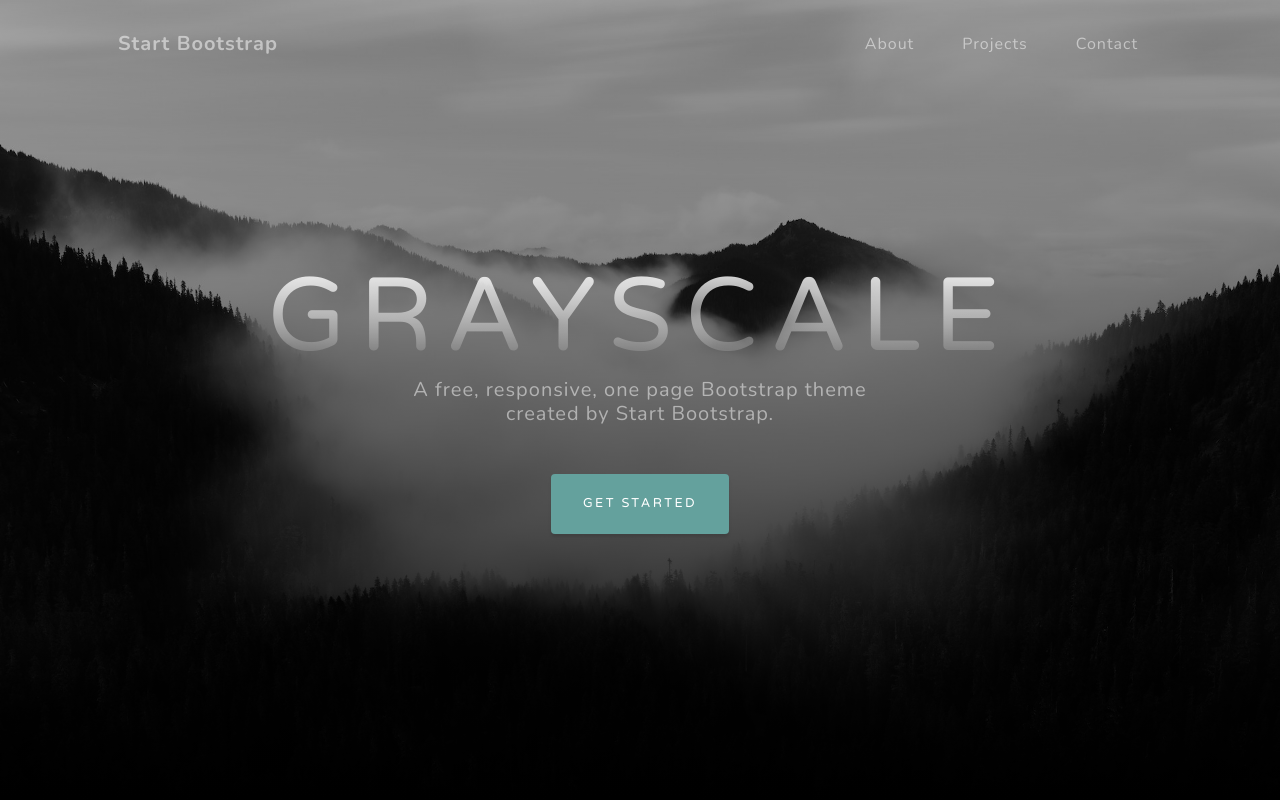
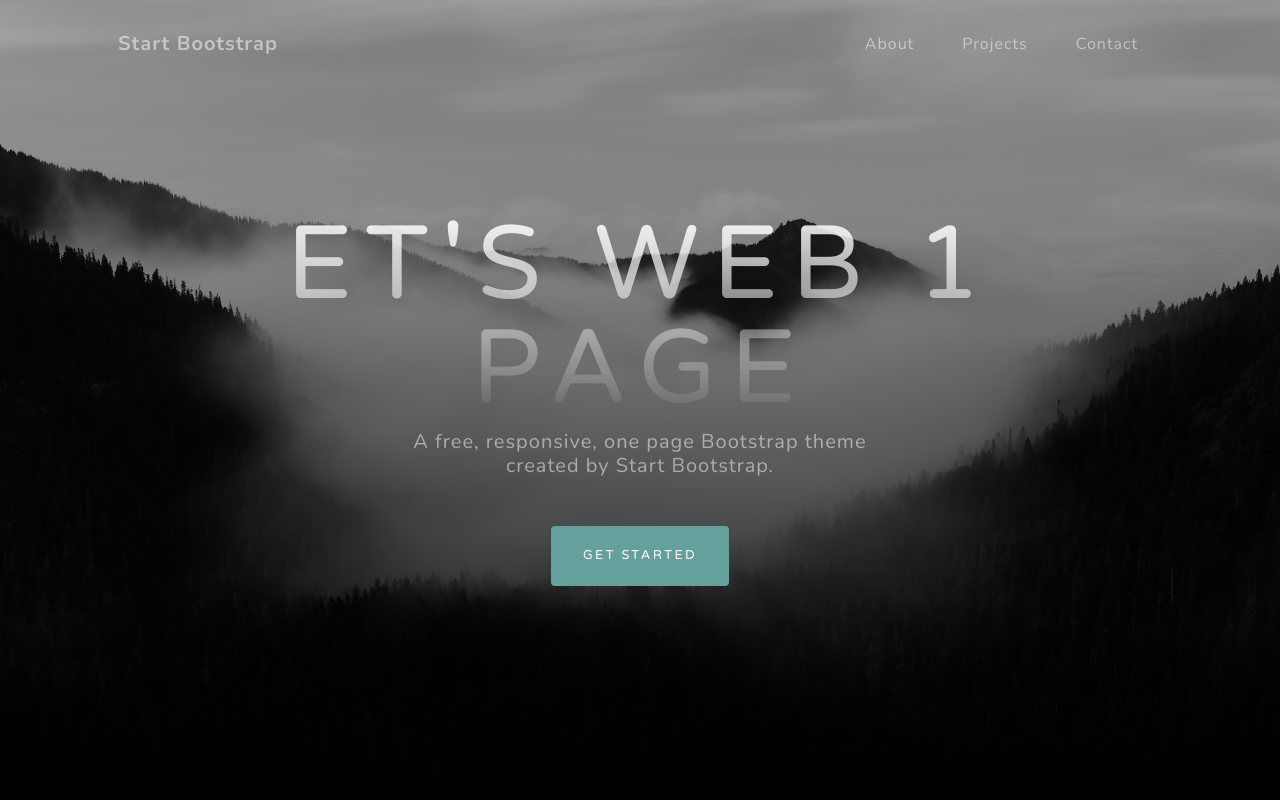
Before and after one commit to ett9292/Web, a plain HTML site: page mypage/index.html in a window 1280 px wide. Shown: the top 800 px of the page. Drawn offline with nearby package versions, Linux system fonts and the light colour scheme.

Commit message:
更改大標

```diff
--- a/mypage/index.html
+++ b/mypage/index.html
@@ -38,7 +38,7 @@
             <div class="container px-4 px-lg-5 d-flex h-100 align-items-center justify-content-center">
                 <div class="d-flex justify-content-center">
                     <div class="text-center">
-                        <h1 class="mx-auto my-0 text-uppercase">Grayscale</h1>
+                        <h1 class="mx-auto my-0 text-uppercase">ET's Web 1 Page</h1>
                         <h2 class="text-white-50 mx-auto mt-2 mb-5">A free, responsive, one page Bootstrap theme created by Start Bootstrap.</h2>
                         <a class="btn btn-primary" href="#about">Get Started</a>
                     </div>
```
